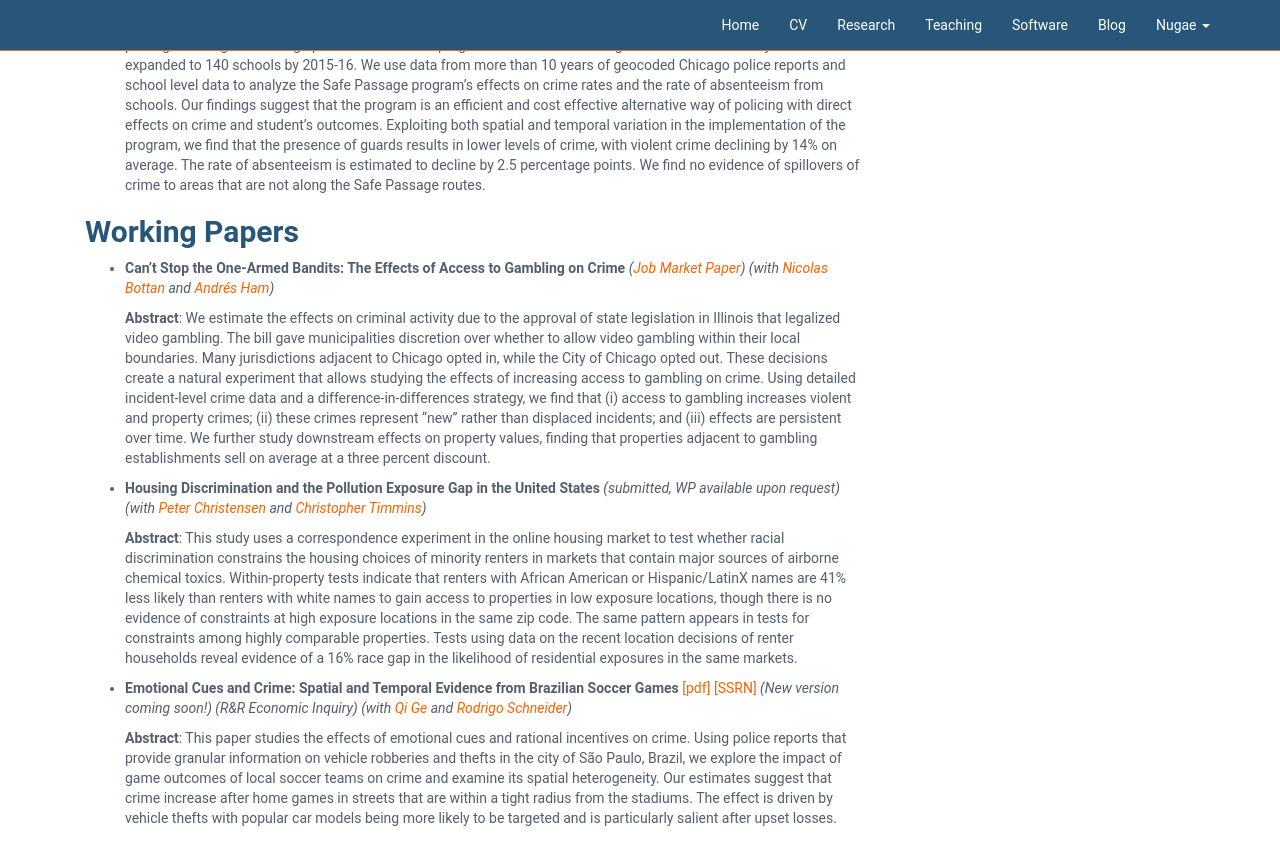
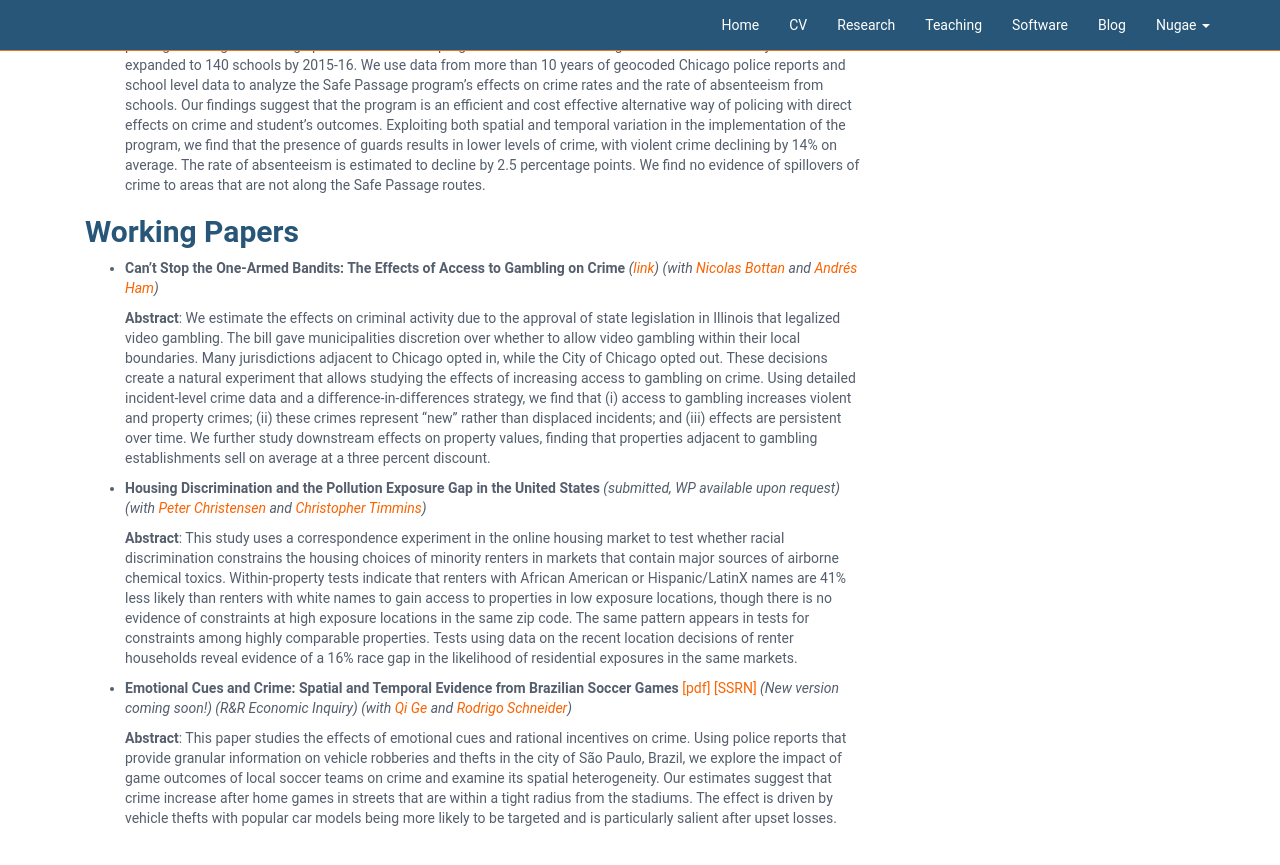
Before and after one commit to ignaciomsarmiento/ignaciomsarmiento.github.io, a Jekyll site: the page built from research.md, in a window 1280 px wide and 900 px high, scrolled down 428 px. Shown: the top 865 px of the window. Built offline with Jekyll 4.4.1, drawn with Linux system fonts in a browser that asks for light colours; our own code applies the rules of GitHub Pages for plain Markdown files.

Commit message:
update job market status

```diff
--- a/research.md
+++ b/research.md
@@ -21,7 +21,7 @@
 
 ## Working Papers
 
-* **Can’t Stop the One-Armed Bandits: The Effects of Access to Gambling on Crime** *([Job Market Paper](/assets/Sarmiento_Barbieri_JMP.pdf))* <!--- [[SSRN]](https://ssrn.com/abstract=3020332) -->
+* **Can’t Stop the One-Armed Bandits: The Effects of Access to Gambling on Crime** *([link](/assets/Sarmiento_Barbieri_JMP.pdf))* <!--- [[SSRN]](https://ssrn.com/abstract=3020332) -->
 	*(with [Nicolas Bottan](https://www.nicolasbottan.com/) and [Andrés Ham](https://https://andresham.com/))*
 
 	**Abstract**:
```
Also changed, not shown: index.md (+0 -2 lines).
